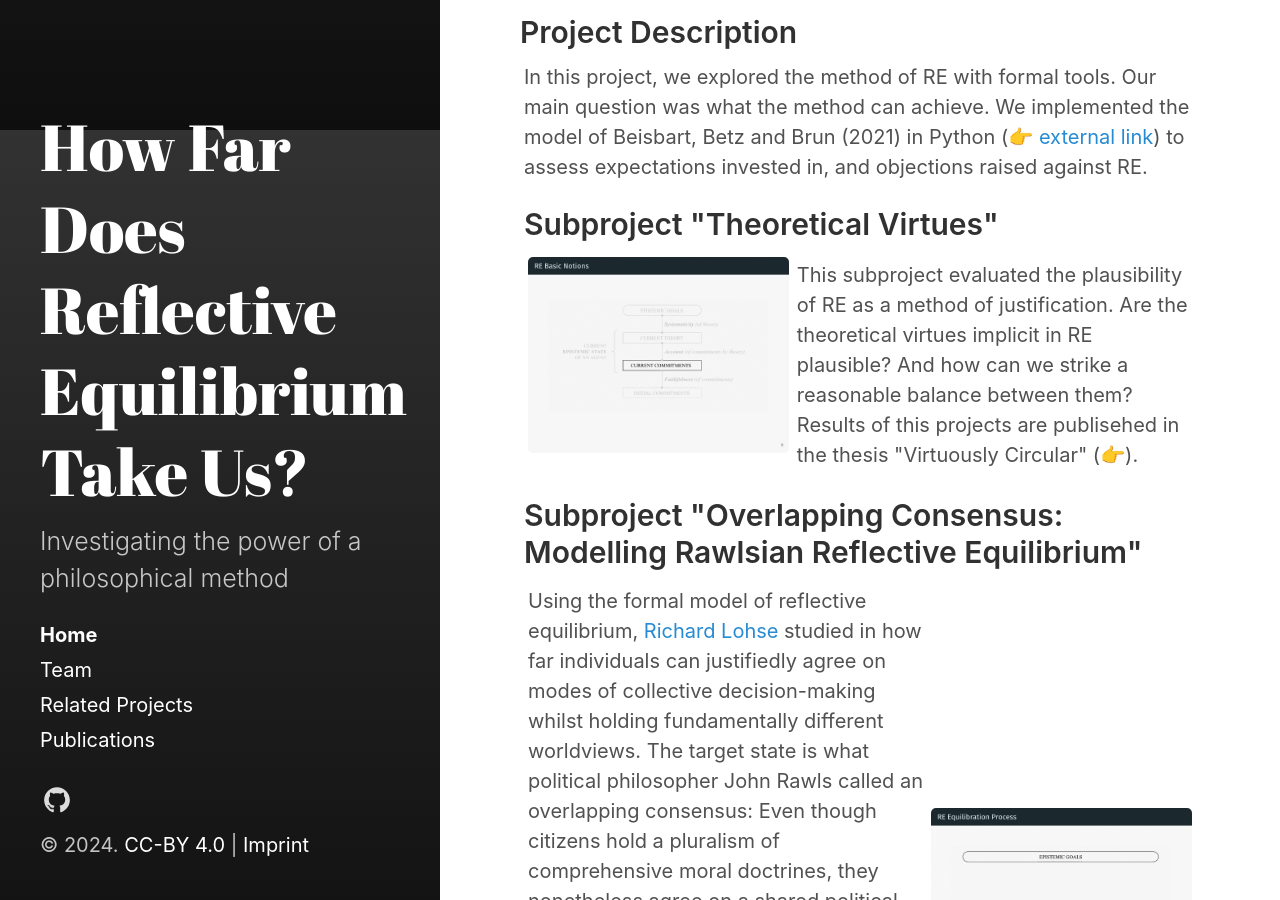
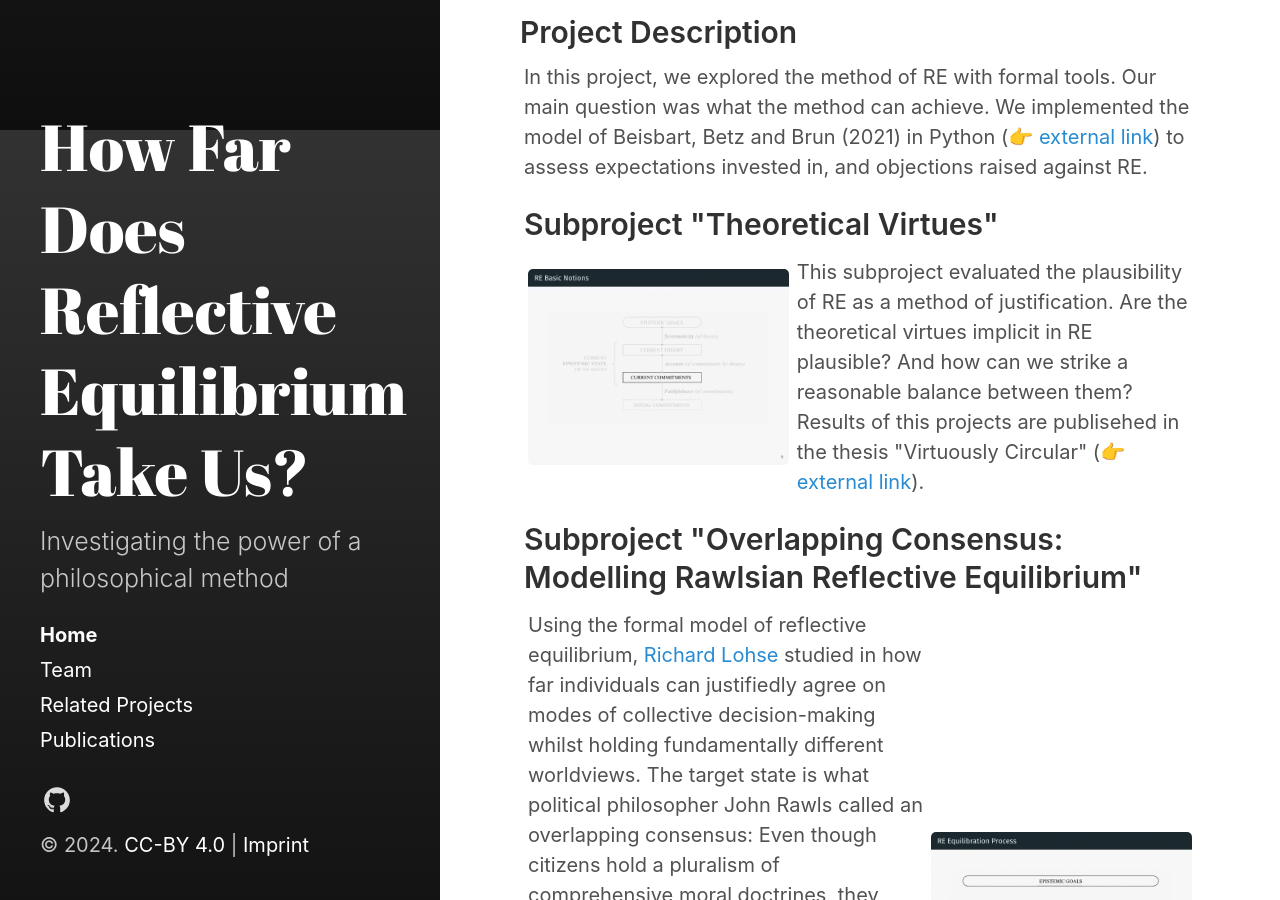
Before and after one commit to re-models/re-models.github.io, a Jekyll site: the page built from index.html, in a window 1280 px wide and 900 px high, scrolled down 770 px. Built offline with Jekyll 4.4.1, drawn with Linux system fonts in a browser that asks for light colours.

Commit message:
Update index.html

```diff
--- a/index.html
+++ b/index.html
@@ -42,7 +42,7 @@ In this project, we explored the method of RE with formal tools. Our main questi
 <div class="row">
     <div class="column40"><img src="{{ '/assets/img/re_basic_notions.gif' | relative_url }}"></div>
     <div class="column60">
-        This subproject evaluated the plausibility of RE as a method of justification. Are the theoretical virtues implicit in RE plausible? And how can we strike a reasonable balance between them? Results of this projects are publisehed in the thesis "Virtuously Circular" (<a href="{{ '/publications.html#freivogel_circular_2025' | relative_url }}">👉</a>).
+        This subproject evaluated the plausibility of RE as a method of justification. Are the theoretical virtues implicit in RE plausible? And how can we strike a reasonable balance between them? Results of this projects are publisehed in the thesis "Virtuously Circular" (👉 <a href="{{ https://doi.org/10.48549/6616 }}"target="_blank">external link</a>).
     </div>
 </div>
 
```
